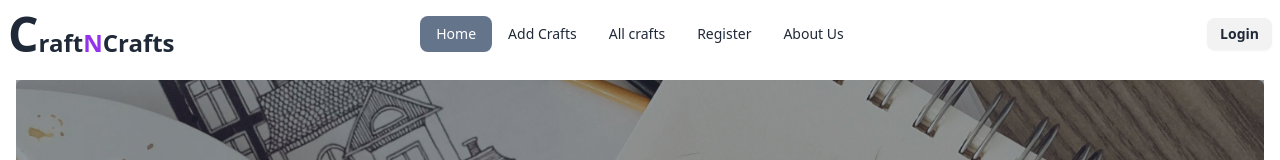
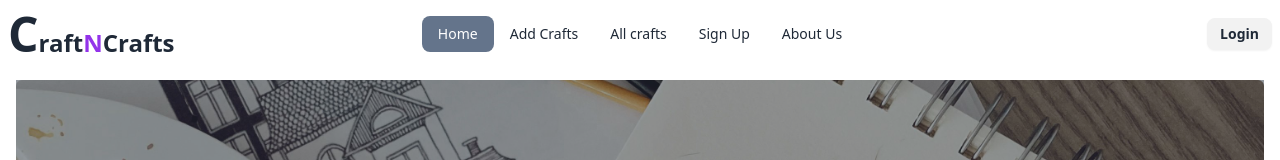
Before and after one commit to princemahmood117/craft-front, a React (Vite) app: page / in a window 1280 px wide. Shown: the top 160 px of the page. Built offline with nearby package versions, Linux system fonts and the light colour scheme; no server answers.

Commit message:
text color

```diff
--- a/src/components/Nav.jsx
+++ b/src/components/Nav.jsx
@@ -63,7 +63,7 @@ const Nav = () => {
             }
             to="/register"
           >
-            Register
+            Sign Up
           </NavLink>
           </li>
 
```
